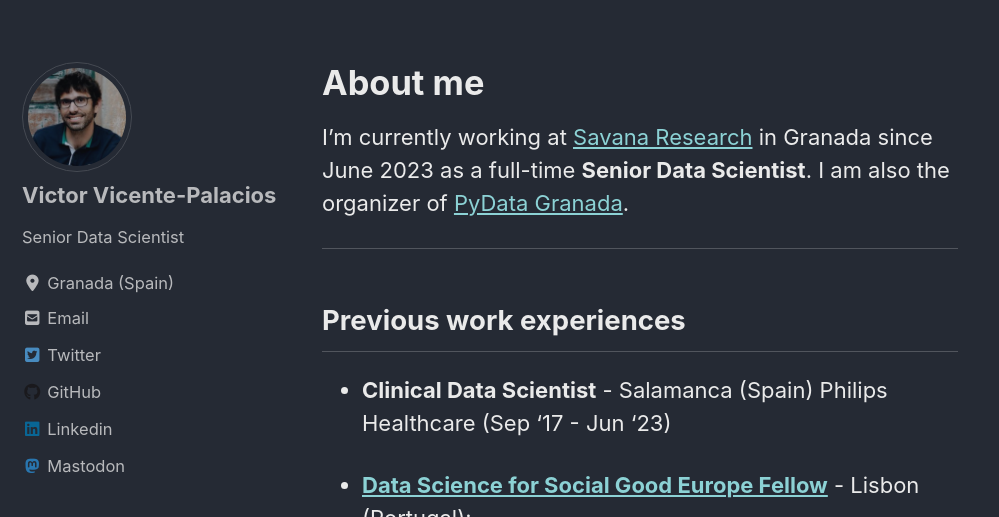
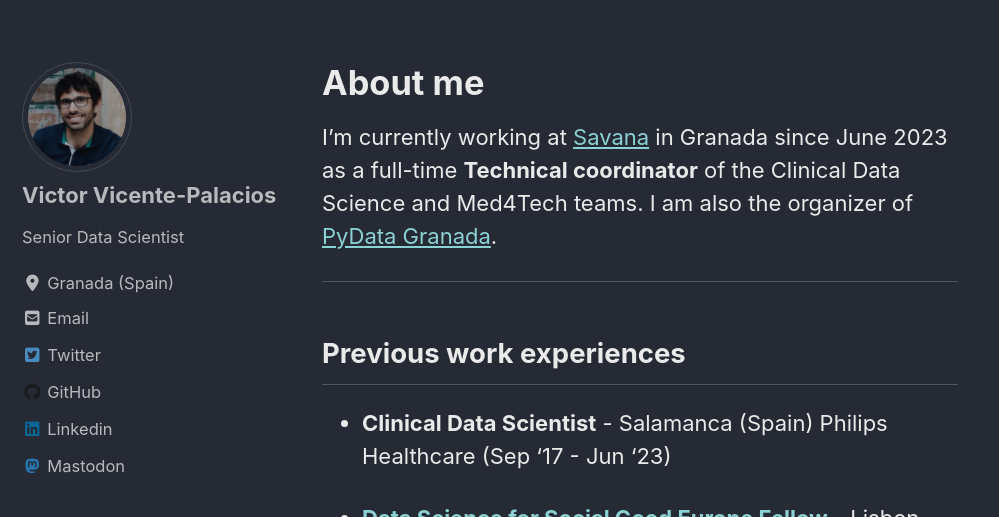
Before and after one commit to victorvicpal/victorvicpal.github.io, a Jekyll site: the page built from index.md, in a window 1280 px wide and 900 px high, cut to the strip 383-900 px from the top of the window. Shown: the whole strip, without its empty margins (0-999 px from the left). Built offline with Jekyll 4.4.1, drawn with Linux system fonts in a browser that asks for light colours; cached includes are drawn as plain includes; nearby versions of some CDN libraries.

Commit message:
Tech coordinator update

```diff
--- a/index.md
+++ b/index.md
@@ -10,7 +10,7 @@ header:
 
 # About me
 
-I'm currently working at [Savana Research](https://savanamed.com/) in Granada since June 2023 as a full-time **Senior Data Scientist**. I am also the organizer of [PyData Granada](https://www.meetup.com/pydatagrx/).
+I'm currently working at [Savana](https://savanamed.com/) in Granada since June 2023 as a full-time **Technical coordinator** of the Clinical Data Science and Med4Tech teams. I am also the organizer of [PyData Granada](https://www.meetup.com/pydatagrx/).
 
 ---
 
```
Also changed, not shown: other parts of index.md (+1 -1 lines).
